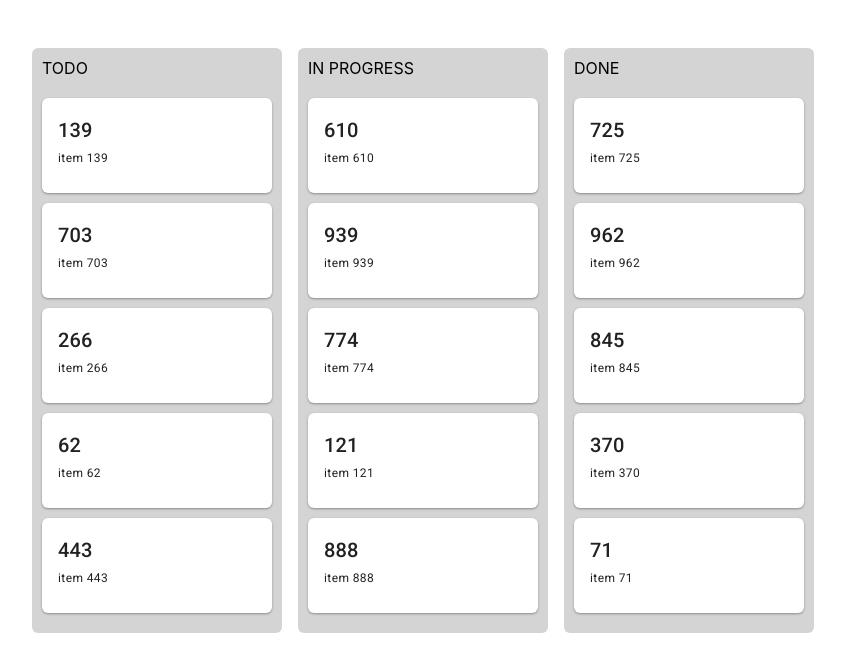
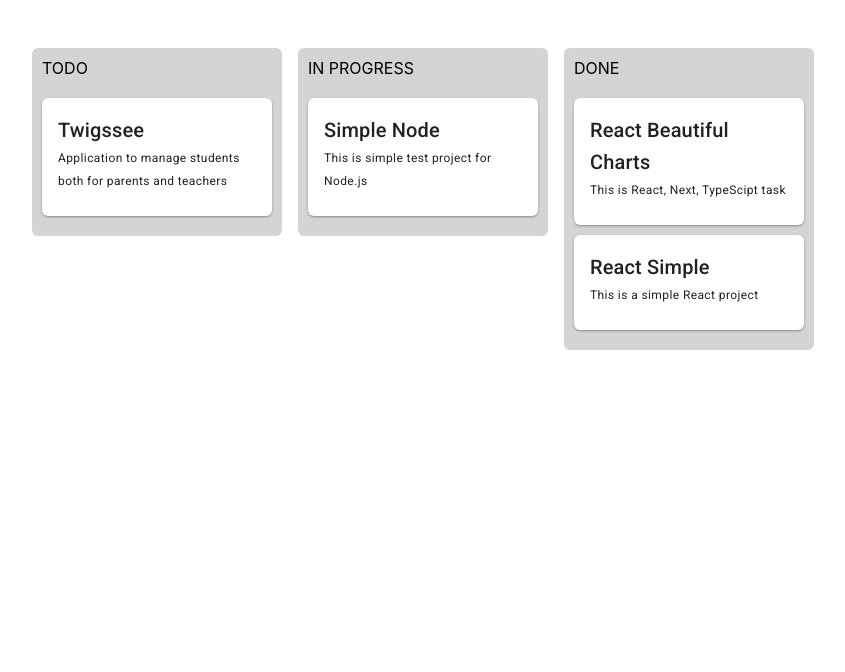
Before and after one commit to higherstar/niimblr_assignment, a Next.js app: page / in a window 1280 px wide. Shown: the top 672 px of the page, without its empty margins (16-861 px from the left). Built offline with nearby package versions, Linux system fonts and the light colour scheme.

Commit message:
update features with initial data

```diff
--- a/src/components/Board/index.tsx
+++ b/src/components/Board/index.tsx
@@ -4,19 +4,8 @@
 import TaskColumn from '../TaskColumn';
 
 import { DragDropContextRoot, DragDropContextComponent, classes } from './style';
-import { ITaskColumn } from '../../interfaces/task.interface'
-import { DEFAULT_TASK_COLUMNS } from '../../constants/tasks.constant'
-
-const getItems = (count: number, status: string) =>
-  Array.from({ length: count }, (v, k) => k).map((k) => {
-    const randomId = Math.floor(Math.random() * 1000);
-    return {
-      id: `item-${randomId}`,
-      status,
-      title: randomId.toString(),
-      description: `item ${randomId}`
-    };
-  });
+import { ITask, ITaskColumn } from '../../interfaces/task.interface'
+import { DEFAULT_TASK_COLUMNS, DEFAULT_TASKS } from '../../constants/tasks.constant'
 
 const removeFromList = (list: any, index: any) => {
   const result = Array.from(list);
@@ -30,20 +19,22 @@
   return result;
 };
 
-const lists = ["todo", "inProgress", "done"];
-
-const generateLists = () =>
-  lists.reduce(
-    (acc, status) => ({ ...acc, [status]: getItems(5, status) }),
-    {}
-  );
-
 const Board: FC = () => {
   const [taskColumns, setTaskColumns] = useState<ITaskColumn[]>(DEFAULT_TASK_COLUMNS);
-  const [elements, setElements] = useState<any>(generateLists());
+  const [tasks, setTasks] = useState<ITask[]>(DEFAULT_TASKS);
+  const [elements, setElements] = useState<any>({});
 
   useEffect(() => {
-    setElements(generateLists());
+    const taskGroups = tasks.reduce((groups: any, task: ITask) => {
+      const status = task.status;
+      if (groups[status]) {
+        const group = [...groups[status], task];
+        return {...groups, [status]: group };
+      } else {
+        return {...groups, [status]: [task] };
+      }
+    }, {});
+    setElements(taskGroups);
   }, []);
 
   const onDragEnd = (result: any) => {
@@ -53,10 +44,12 @@
     const listCopy: any = { ...elements };
 
     const sourceList = listCopy[result.source.droppableId];
+
     const [removedElement, newSourceList] = removeFromList(
       sourceList,
       result.source.index
     );
+
     listCopy[result.source.droppableId] = newSourceList;
     const destinationList = listCopy[result.destination.droppableId];
     listCopy[result.destination.droppableId] = addToList(
@@ -66,6 +59,9 @@
     );
 
     setElements(listCopy);
+    setTasks(tasks.map((task) => task.id === result.draggedId
+      ? { ...task, status: result.destination.droppableId }
+      : task));
   };
 
   return (
--- a/src/components/TaskColumn/index.tsx
+++ b/src/components/TaskColumn/index.tsx
@@ -19,7 +19,7 @@
     <DroppableComponent droppableId={`${column.status}`}>
       {(provided: any) => (
         <div {...provided.droppableProps} ref={provided.innerRef}>
-          {tasks.map((task, index) => (
+          {tasks && tasks.map((task, index) => (
             <TaskCard key={task.id} task={task} index={index} />
           ))}
           {provided.placeholder}
--- a/src/constants/tasks.constant.ts
+++ b/src/constants/tasks.constant.ts
@@ -3,3 +3,30 @@
   { label: 'In progress', status: 'inProgress' },
   { label: 'Done', status: 'done' },
 ]
+
+export const DEFAULT_TASKS = [
+  {
+    description: "This is React, Next, TypeScipt task",
+    id: "item-628",
+    status: "done",
+    title: "React Beautiful Charts",
+  },
+  {
+    description: "Application to manage students both for parents and teachers",
+    id: "item-012",
+    status: "todo",
+    title: "Twigssee",
+  },
+  {
+    description: "This is simple test project for Node.js",
+    id: "item-074",
+    status: "inProgress",
+    title: "Simple Node",
+  },
+  {
+    description: "This is a simple React project ",
+    id: "item-014",
+    status: "done",
+    title: "React Simple",
+  }
+]
--- a/src/interfaces/task.interface.ts
+++ b/src/interfaces/task.interface.ts
@@ -2,6 +2,7 @@
   id: string;
   title: string;
   description: string;
+  status: string;
 }
 
 export interface ITaskColumn {
```
